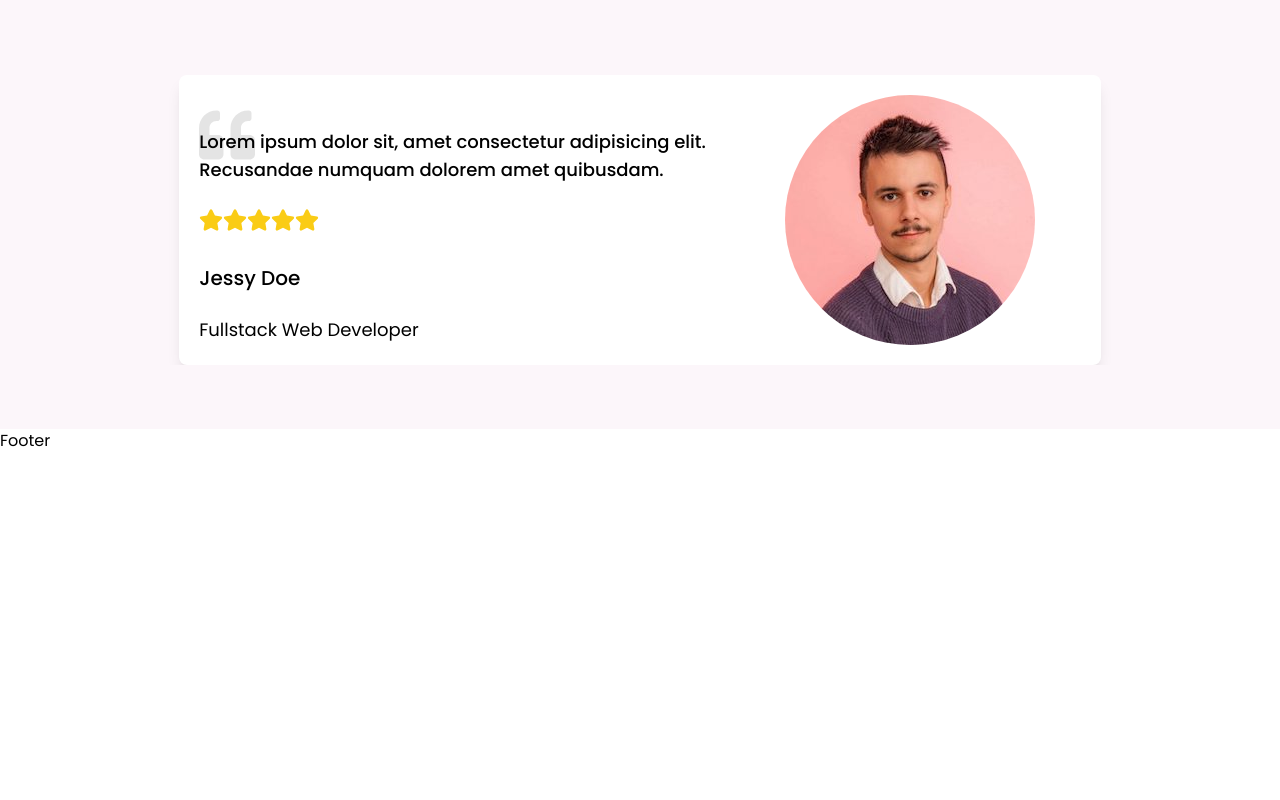
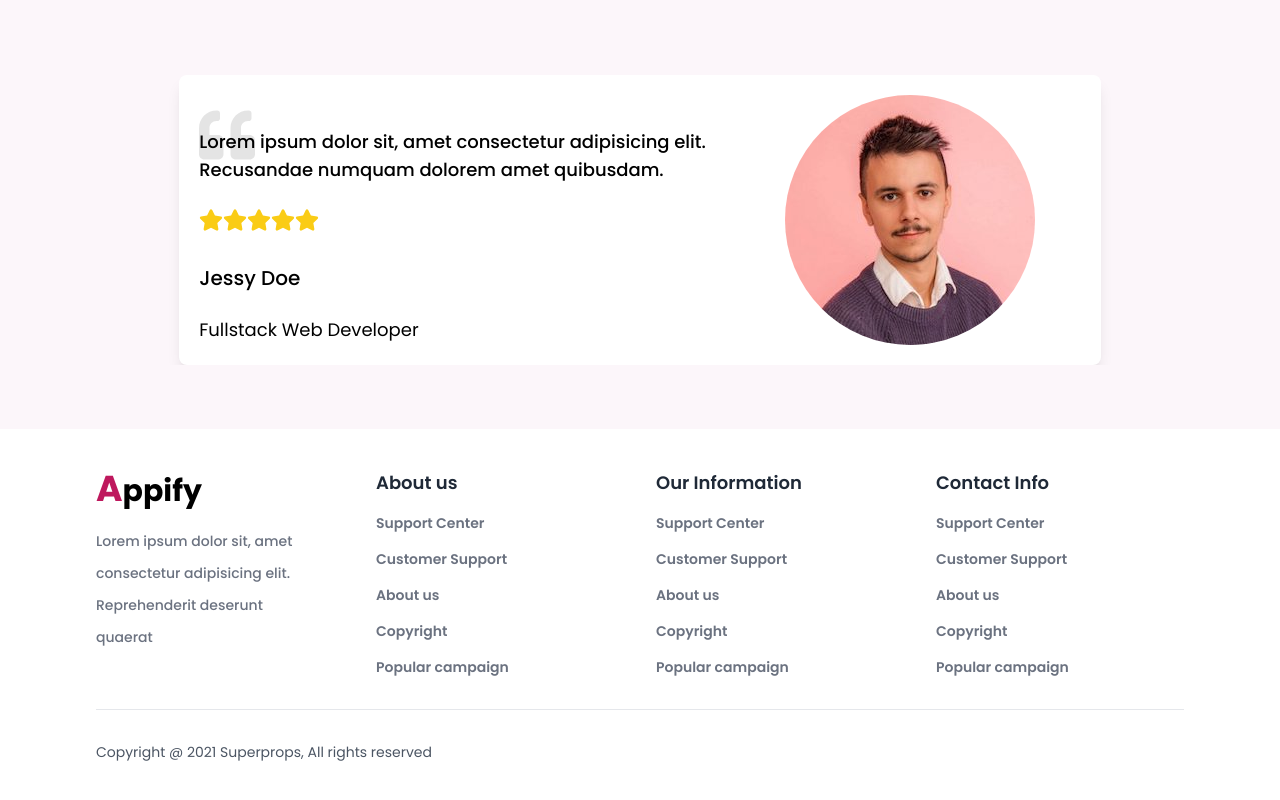
Before and after one commit to Waqas12344/landing_page_project_nextJS, a Next.js app: page / in a window 1280 px wide. Shown: the part 2785-3585 px from the top of the page. Before the commit the page ends 3238 px from the top, so only its background shows below. Built offline with nearby package versions, Linux system fonts and the light colour scheme.

Commit message:
complete footer section

```diff
--- a/components/Home/Footer/Footer.tsx
+++ b/components/Home/Footer/Footer.tsx
@@ -1,9 +1,59 @@
 import React from 'react'
 
 const Footer = () => {
-  return (
-    <div>Footer</div>
-  )
+    return (
+        <div className='bg-white py-10 '>
+            <div className='w-[90%] mx-auto px-4 sm:px-6 lg:px-8  '>
+                <div className="grid grid-cols-1 md:grid-cols-3 lg:grid-cols-4 gap-8">
+                    {/* logo section  */}
+                    <div>
+                        <h1 className='text-xl md:text-3xl font-bold  '><span className='text-3xl md:text-4xl text-pink-700'>A</span>ppify</h1>
+                        <p className='mt-4 text-sm font-medium leading-[2rem] w-[80%] text-gray-500 '>
+                            Lorem ipsum dolor sit, amet consectetur adipisicing elit. Reprehenderit deserunt quaerat
+                        </p>
+                    </div>
+
+                    {/* about section  */}
+                    <div>
+                        <h3 className=' text-lg font-semibold text-gray-800'>About us</h3>
+                        <ul className='mt-4 space-y-4 text-sm font-semibold text-gray-500'>
+                            <li>Support Center</li>
+                            <li>Customer Support</li>
+                            <li>About us </li>
+                            <li>Copyright</li>
+                            <li>Popular campaign </li>
+                        </ul>
+                    </div>
+
+                    <div>
+                        <h3 className=' text-lg font-semibold text-gray-800'>Our Information </h3>
+                        <ul className='mt-4 space-y-4 text-sm font-semibold text-gray-500'>
+                            <li>Support Center</li>
+                            <li>Customer Support</li>
+                            <li>About us </li>
+                            <li>Copyright</li>
+                            <li>Popular campaign </li>
+                        </ul>
+                    </div>
+
+                    <div>
+                        <h3 className=' text-lg font-semibold text-gray-800'>Contact Info</h3>
+                        <ul className='mt-4 space-y-4 text-sm font-semibold text-gray-500'>
+                            <li>Support Center</li>
+                            <li>Customer Support</li>
+                            <li>About us </li>
+                            <li>Copyright</li>
+                            <li>Popular campaign </li>
+                        </ul>
+                    </div>
+                </div>
+                <div className='mt-8 border-t pt-8 flex flex-col md:flex-row justify-between items-center text-gray-600 text-sm'>
+                    <p className=' text-center md:text-left'>Copyright @ 2021 Superprops, All rights reserved</p>
+                </div>
+            </div>
+
+        </div>
+    )
 }
 
 export default Footer
```
